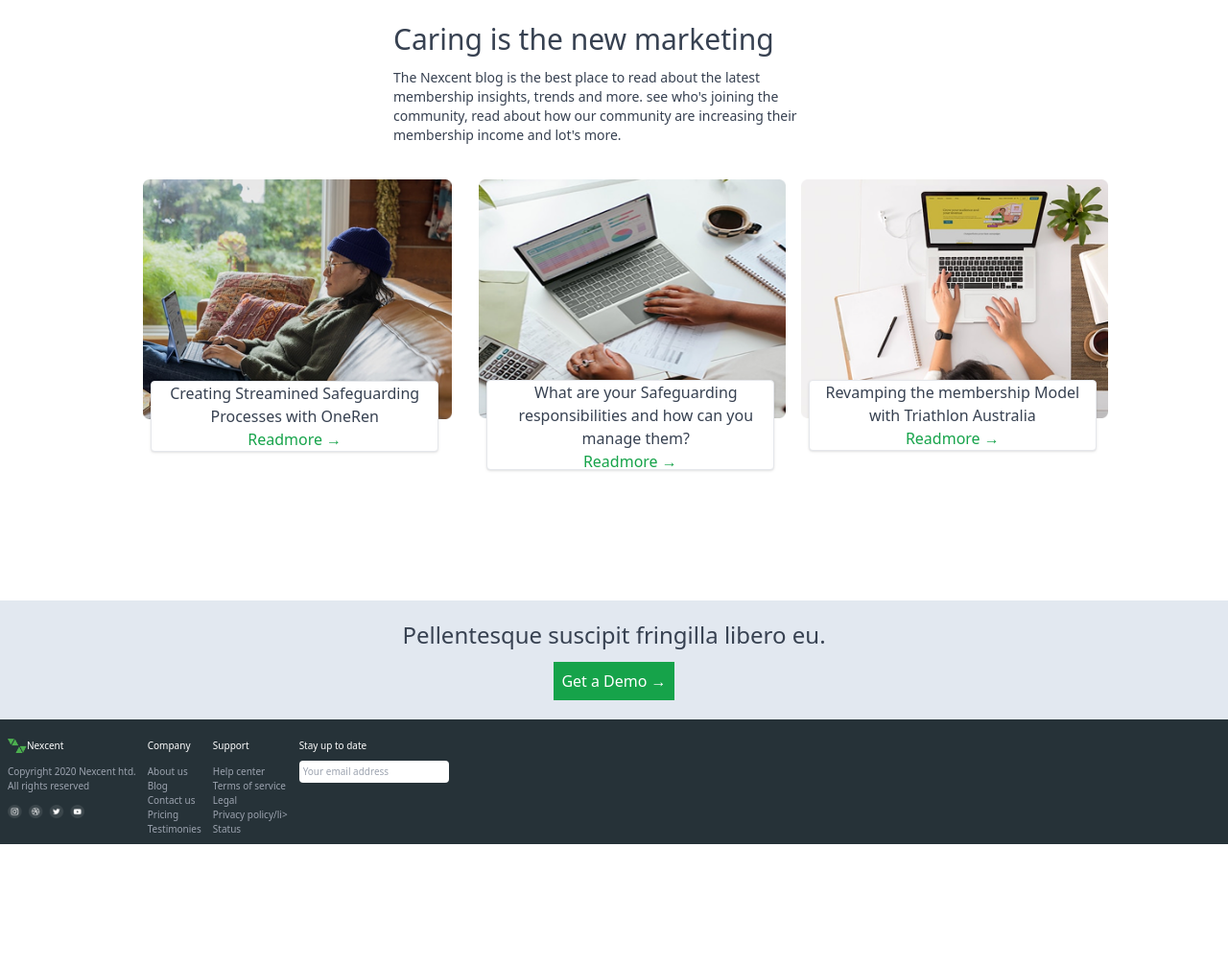
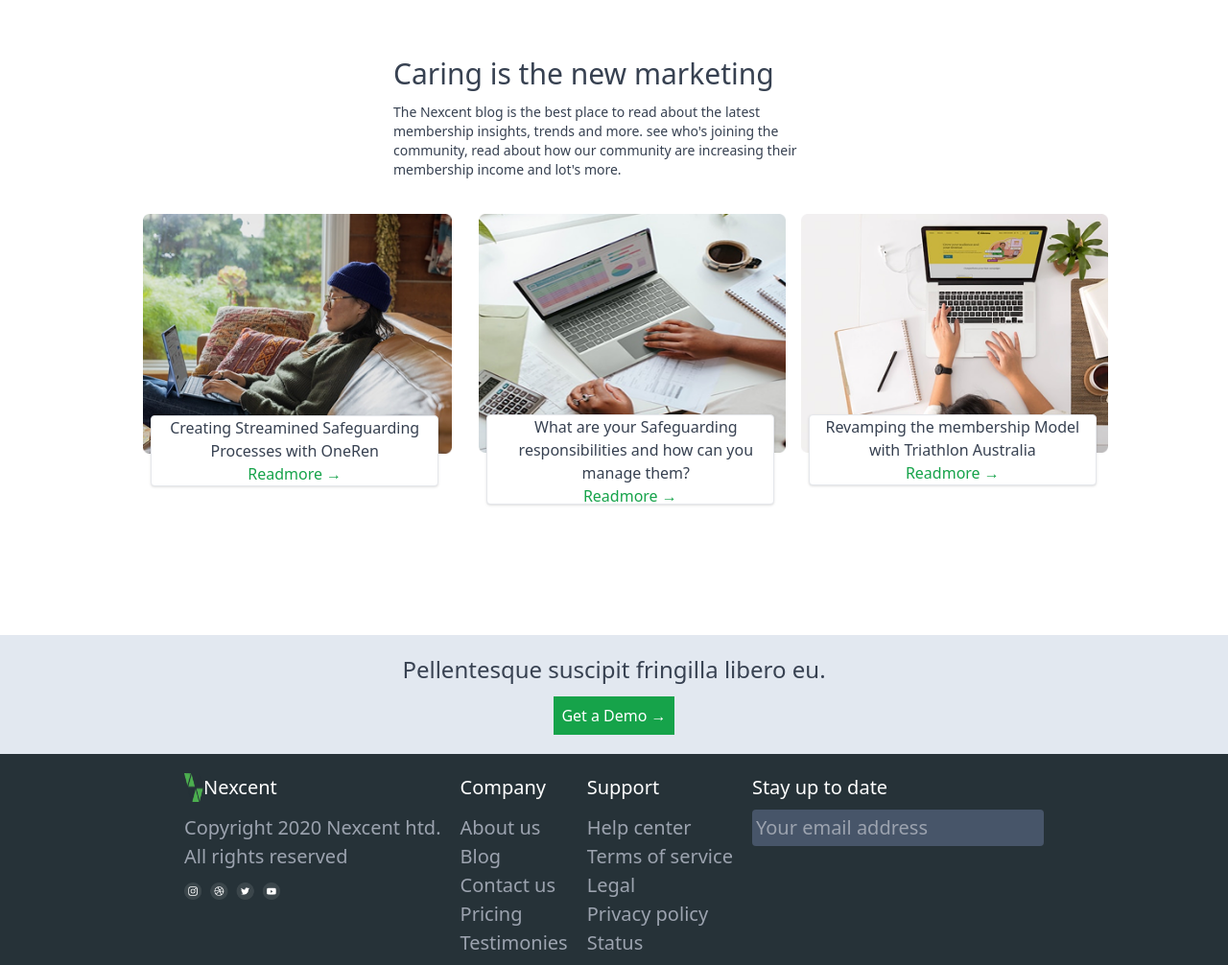
Before and after one commit to Feranmi-X/freeman, a plain HTML site: page index.html in a window 1280 px wide. Shown: the part 2532-3538 px from the top of the page at 96% size. Before the commit the page ends 3412 px from the top, so only its background shows below. Drawn offline with nearby package versions, Linux system fonts and the light colour scheme.

Commit message:
add new feature and images

```diff
--- a/index.html
+++ b/index.html
@@ -203,9 +203,9 @@
     </div>
 
     <div class="mt-4 md:flex bg-slate-200 p-5 lg:flex lg:flex-col">
-      <div class="text-center p-5 lg:text-left mr-10">
+      <div class="text-center p-5 lg:text-left tmr-10">
         <h1 class="font-bold text-3xl">
-          Helping a local
+          Helping a local <br />
           <span class="text-green-600">business reinvent itself</span>
         </h1>
         <p class="text-gray-700 text-sm">
@@ -364,7 +364,9 @@
       <button class="bg-green-600 text-white p-2">Get a Demo &#8594;</button>
     </div>
 
-    <div class="bg-[#263238] text-white text-[10px] pt-5 flex p-2 gap-3">
+    <div
+      class="bg-[#263238] text-white text-[10px] md:text-[20px] md:justify-center pt-5 flex p-2 gap-3 md:gap-5"
+    >
       <div>
         <div class="flex mb-3">
           <img src="/image/dfd.png" class="w-[20px]" alt="" />
@@ -373,7 +375,11 @@
         <h1 class="text-gray-400 mb-3">
           Copyright 2020 Nexcent htd. <br />All rights reserved
         </h1>
-        <img src="/image/Social Links.png" class="w-[80px]" alt="" />
+        <img
+          src="/image/Social Links.png"
+          class="w-[80px] md:w-[100px]"
+          alt=""
+        />
       </div>
       <div class="list-none">
         <h1 class="mb-3">Company</h1>
@@ -392,7 +398,7 @@
           <li>Help center</li>
           <li>Terms of service</li>
           <li>Legal</li>
-          <li>Privacy policy/li></li>
+          <li>Privacy policy</li>
           <li>Status</li>
         </div>
       </div>
@@ -401,7 +407,7 @@
         <input
           type="text"
           placeholder="Your email address"
-          class="rounded p-1 border-none"
+          class="rounded bg-slate-600 p-1 border-none"
         />
       </div>
     </div>
```
